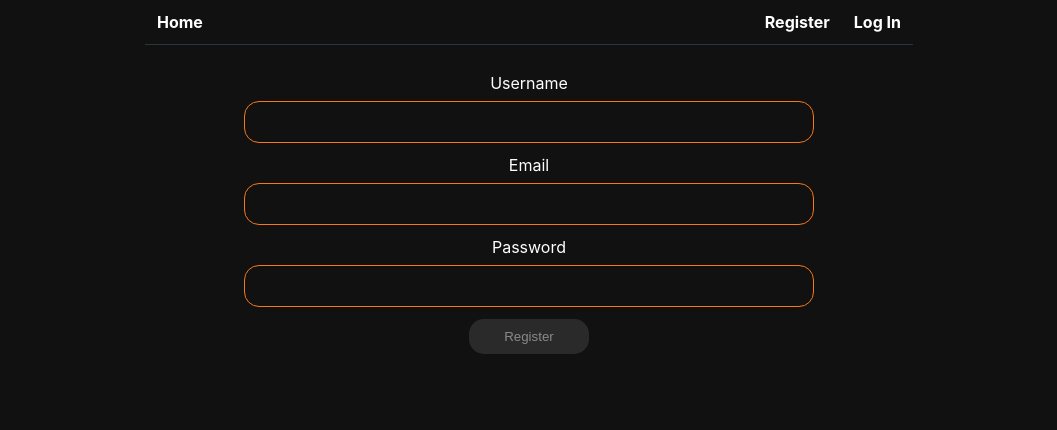
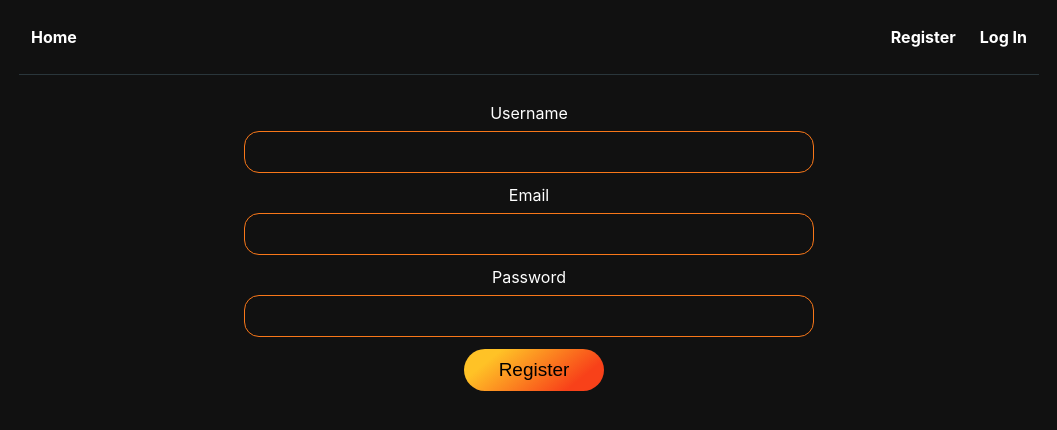
Before and after one commit to Vladyslav-Bekesh/goit-react-hw-08-phonebook, a React (Create React App) app: page /goit-react-hw-08-phonebook/register in a window 1280 px wide. Shown: the top 430 px of the page, without its empty margins (111-1168 px from the left). Built offline with nearby package versions, Linux system fonts and the light colour scheme.

Commit message:
fix/txt buton added, and fixed some styles

```diff
--- a/src/components/AppBar/AppBar.styled.jsx
+++ b/src/components/AppBar/AppBar.styled.jsx
@@ -8,14 +8,21 @@ export const HeaderCss = styled.header`
   display: flex;
   justify-content: space-between;
   align-items: center;
+  padding: 7px 0;
 
   margin-bottom: 16px;
 
   border-bottom: 1px solid #2a363b;
   ${queries.mobile} {
+    padding: 10px 0;
     width: 400px;
   }
   ${queries.tablet} {
+    padding: 15px 0;
     width: 768px;
   }
+  ${queries.desktop} {
+    padding: 15px 0;
+    width: 1020px;
+  }
 `;
--- a/src/components/Forms/ContactForm.jsx
+++ b/src/components/Forms/ContactForm.jsx
@@ -7,10 +7,11 @@ import * as selectors from '../../redux/selectors';
 
 import {
   FormCss,
-  RegisterBtnCss,
   FormLabelCss,
   FormInputCss,
 } from './Forms.styled';
+
+import { TextButton } from '../TextButton/TextButton';
 
 function ContactForm() {
   const [number, setNumber] = useState('');
@@ -63,7 +64,8 @@ function ContactForm() {
       dispatch(addContact(newContact));
     }
   };
-const chekButtonActive = () => {
+
+  const chekButtonActive = () => {
     if (name === '' || number === '') {
       return true;
     }
@@ -98,7 +100,11 @@ const chekButtonActive = () => {
           />
         </FormLabelCss>
 
-        <RegisterBtnCss type="submit" disabled={chekButtonActive()}>Add to contact</RegisterBtnCss>
+        <TextButton
+          type="submit"
+          disabled={chekButtonActive()}
+          text={'Add to contact'}
+        />
       </FormCss>
     </>
   );
--- a/src/components/Forms/Forms.styled.jsx
+++ b/src/components/Forms/Forms.styled.jsx
@@ -31,7 +31,7 @@ export const RegisterBtnCss = styled.button`
 
   cursor: pointer;
   outline: none;
-  background-color: #f87719;
+  background: linear-gradient(141.22deg, #ffc226 20%, #f84119 80%);
   color: white;
 
   &:disabled {
--- a/src/components/Forms/LoginForm.jsx
+++ b/src/components/Forms/LoginForm.jsx
@@ -2,12 +2,9 @@ import { useDispatch } from 'react-redux';
 import { logIn } from 'redux/auth/AuthOperations';
 import { useState } from 'react';
 
-import {
-  FormCss,
-  RegisterBtnCss,
-  FormLabelCss,
-  FormInputCss,
-} from './Forms.styled';
+import { TextButton } from '../TextButton/TextButton';
+
+import { FormCss, FormLabelCss, FormInputCss } from './Forms.styled';
 
 export const LoginForm = () => {
   const dispatch = useDispatch();
@@ -56,9 +53,7 @@ export const LoginForm = () => {
         />
       </FormLabelCss>
 
-      <RegisterBtnCss type="submit" disabled={chekButtonActive()}>
-        Log In
-      </RegisterBtnCss>
+      <TextButton type="submit" disabled={chekButtonActive()} text={'Log In'} />
     </FormCss>
   );
 };
--- a/src/components/Forms/RegisterForm.jsx
+++ b/src/components/Forms/RegisterForm.jsx
@@ -1,11 +1,7 @@
 import { useDispatch } from 'react-redux';
 import { register } from 'redux/auth/AuthOperations';
-import {
-  FormCss,
-  RegisterBtnCss,
-  FormLabelCss,
-  FormInputCss,
-} from './Forms.styled';
+import { FormCss, FormLabelCss, FormInputCss } from './Forms.styled';
+import { TextButton } from '../TextButton/TextButton';
 import { useState } from 'react';
 
 export const RegisterForm = () => {
@@ -70,9 +66,11 @@ export const RegisterForm = () => {
           onChange={e => setPassword(e.target.value)}
         />
       </FormLabelCss>
-      <RegisterBtnCss type="submit" disabled={chekButtonActive()}>
-        Register
-      </RegisterBtnCss>
+      <TextButton
+        type="submit"
+        disabled={chekButtonActive()}
+        text={'Register'}
+      />
     </FormCss>
   );
 };
--- a/src/components/Layout.js
+++ b/src/components/Layout.js
@@ -5,7 +5,7 @@ import { Suspense } from 'react';
 
 export const Layout = () => {
   return (
-    <div style={{ maxWidth: 960, margin: '0 auto' }}>
+    <div style={{ margin: '0 auto' }}>
       <AppBar />
       <Suspense fallback={null}>
         <Outlet />
--- /dev/null
+++ b/src/components/TextButton/TextButton.jsx
@@ -0,0 +1,6 @@
+import React from 'react';
+import { TextButtonCss } from './TextButton.styled';
+
+export function TextButton({ text, onClick }) {
+  return <TextButtonCss onClick={onClick}>{text}</TextButtonCss>;
+}
--- /dev/null
+++ b/src/components/TextButton/TextButton.styled.jsx
@@ -0,0 +1,47 @@
+import styled from '@emotion/styled';
+import queries from '../../utils/mediaQueries';
+
+export const TextButtonCss = styled.button`
+  background: linear-gradient(141.22deg, #ffc226 20%, #f84119 80%);
+  display: inline-block;
+  padding: 8px 20px;
+  border-radius: 30px;
+  margin-top: 10px;
+  border: none;
+  transition: opacity 250ms cubic-bezier(0.4, 0, 0.2, 1),
+    transform 250ms cubic-bezier(0.4, 0, 0.2, 1);
+  cursor: pointer;
+  outline: none;
+
+  &:disabled {
+    opacity: 0.5;
+    cursor: default;
+
+    background-color: #444444;
+  }
+
+  &:enabled {
+    opacity: 1;
+  }
+
+  &:not(:disabled):hover {
+    background-color: orangered;
+    transform: scale(1.1);
+  }
+
+  ${queries.mobile} {
+    font-size: 15px;
+
+    padding: 8px 15px;
+    border-radius: 26px;
+    margin-left: 10px;
+    margin-top: 0;
+  }
+  ${queries.tablet} {
+    font-size: 19px;
+
+    padding: 10px 35px;
+    border-radius: 28px;
+    margin-top: 0;
+  }
+`;
--- a/src/components/UserMenu/UserMenu.jsx
+++ b/src/components/UserMenu/UserMenu.jsx
@@ -2,7 +2,9 @@ import { useDispatch } from 'react-redux';
 import { logOut } from 'redux/auth/AuthOperations';
 import { useAuth } from 'hooks';
 
-import { WrapperCss, ButtonCss, WelcomeCss } from './UserMenu.styled';
+import { TextButton } from '../TextButton/TextButton';
+
+import { WrapperCss, WelcomeCss } from './UserMenu.styled';
 
 export const UserMenu = () => {
   const dispatch = useDispatch();
@@ -11,9 +13,11 @@ export const UserMenu = () => {
   return (
     <WrapperCss>
       <WelcomeCss>Welcome, {user.name}</WelcomeCss>
-      <ButtonCss type="button" onClick={() => dispatch(logOut())}>
-        Logout
-      </ButtonCss>
+      <TextButton
+        type="button"
+        text={'Logout'}
+        onClick={() => dispatch(logOut())}
+      />
     </WrapperCss>
   );
 };
--- a/src/components/UserMenu/UserMenu.styled.jsx
+++ b/src/components/UserMenu/UserMenu.styled.jsx
@@ -18,7 +18,7 @@ export const WelcomeCss = styled.p`
 `;
 
 export const ButtonCss = styled.button`
-  background: linear-gradient(45deg, #ff9900 30%, #f87719);
+  background: linear-gradient(141.22deg, #ffc226 20%, #f84119 80%);
 
   padding: 4px 6px;
   border-radius: 4px;
@@ -26,7 +26,7 @@ export const ButtonCss = styled.button`
 
   border: none;
 
-  @media ${queries.mobile} {
+  ${queries.mobile} {
     margin-top: 0;
   }
 `;
--- a/src/pages/Phonebook/Phonebook.jsx
+++ b/src/pages/Phonebook/Phonebook.jsx
@@ -7,7 +7,7 @@ import ContactForm from 'components/Forms/ContactForm';
 import Contacts from 'components/Contacts/Contacts';
 import { Title } from './Phonebook.styled';
 
-export default function Tasks() {
+export default function ContactsPage() {
   const dispatch = useDispatch();
   const isLoading = useSelector(selectIsLoading);
 
@@ -18,7 +18,7 @@ export default function Tasks() {
   return (
     <>
       <Helmet>
-        <title>Your tasks</title>
+        <title>Your contacts</title>
       </Helmet>
       <>{isLoading && 'Request in progress...'}</>
 
```
